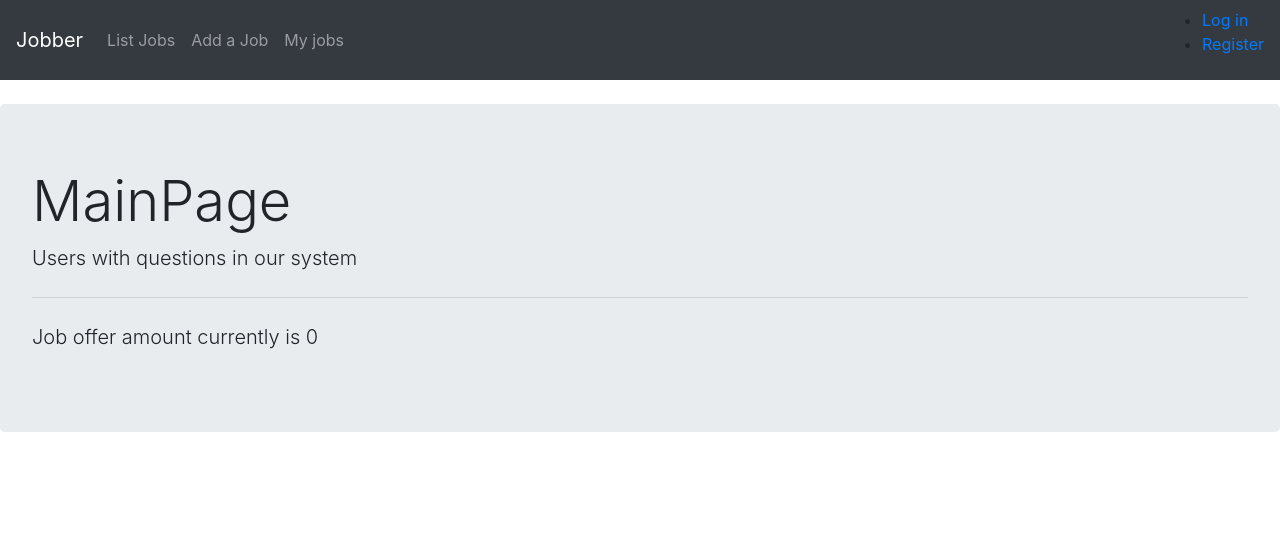
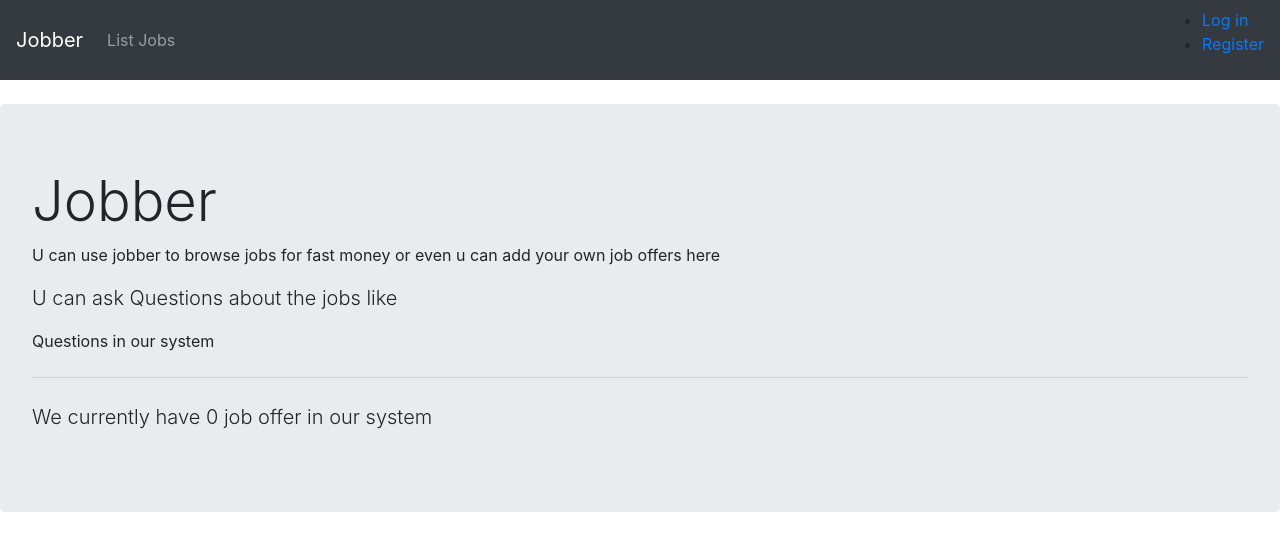
Before and after one commit to nicholsss/Jobber, a Flask app: page / in a window 1280 px wide. Shown: the top 551 px of the page. Run offline with Flask 2, Linux system fonts and the light colour scheme; data that the repository does not hold is empty; some libraries are stand-ins or nearby versions.

Commit message:
some layout fixing

```diff
--- a/application/templates/index.html
+++ b/application/templates/index.html
@@ -2,9 +2,12 @@
 
 {% block body %}
 <div class="jumbotron">
-  <h1 class="display-4">MainPage</h1>
+  <h1 class="display-4">Jobber</h1>
+  <p>U can use jobber to browse jobs for fast money or even u can add your own job offers here</p>
 
-  <p class="lead">Users with questions in our system</p>
+
+  <p class="lead">U can ask Questions about the jobs like</p>
+  <p>Questions in our system</p>
 
   {% if most_questions is defined %}
 
@@ -21,7 +24,7 @@
   {% if offers is defined %}
 
   {% for job in offers %}
-  <p class="lead">Job offer amount currently is {{job.count}}</p>
+  <p class="lead">We currently have {{job.count}} job offer in our system</p>
 
   {% endfor %}
 
--- a/application/templates/layout.html
+++ b/application/templates/layout.html
@@ -23,15 +23,18 @@
           <li class="nav-item">
             <a class="nav-link" href="{{ url_for('jobs_index') }} ">List Jobs</a>
           </li>
+          {% if current_user.is_authenticated %}
           <li class="nav-item">
             <a class="nav-link" href="{{ url_for('jobs_form') }} ">Add a Job</a>
           </li>
           <li class="nav-item"><a class="nav-link"  href="{{url_for('my_jobs') }}">My jobs</a>
         </li>
         </ul>
+        {% endif %}
+      </div>
         <div class="form-inline mt-2 mt-md-0">
+          {% if current_user.is_authenticated %}
 
-          {% if current_user.is_authenticated %}
           <p>
             Logged in <a href="{{url_for('my_account')}}"> Account</a> {{ current_user.username }}. <a
               href="{{ url_for('auth_logout') }}">Logout</a>
```
Also changed, not shown: application/templates/jobs/myjobs.html (line endings or trailing spaces).
